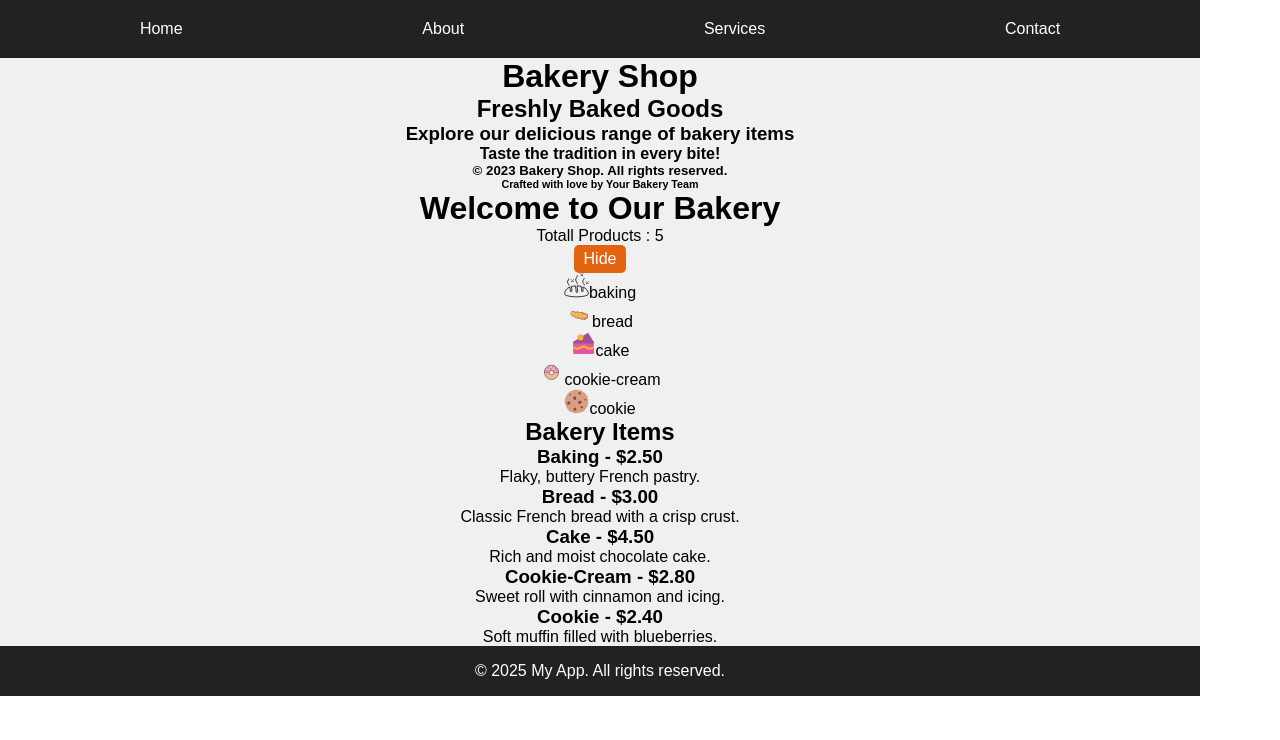
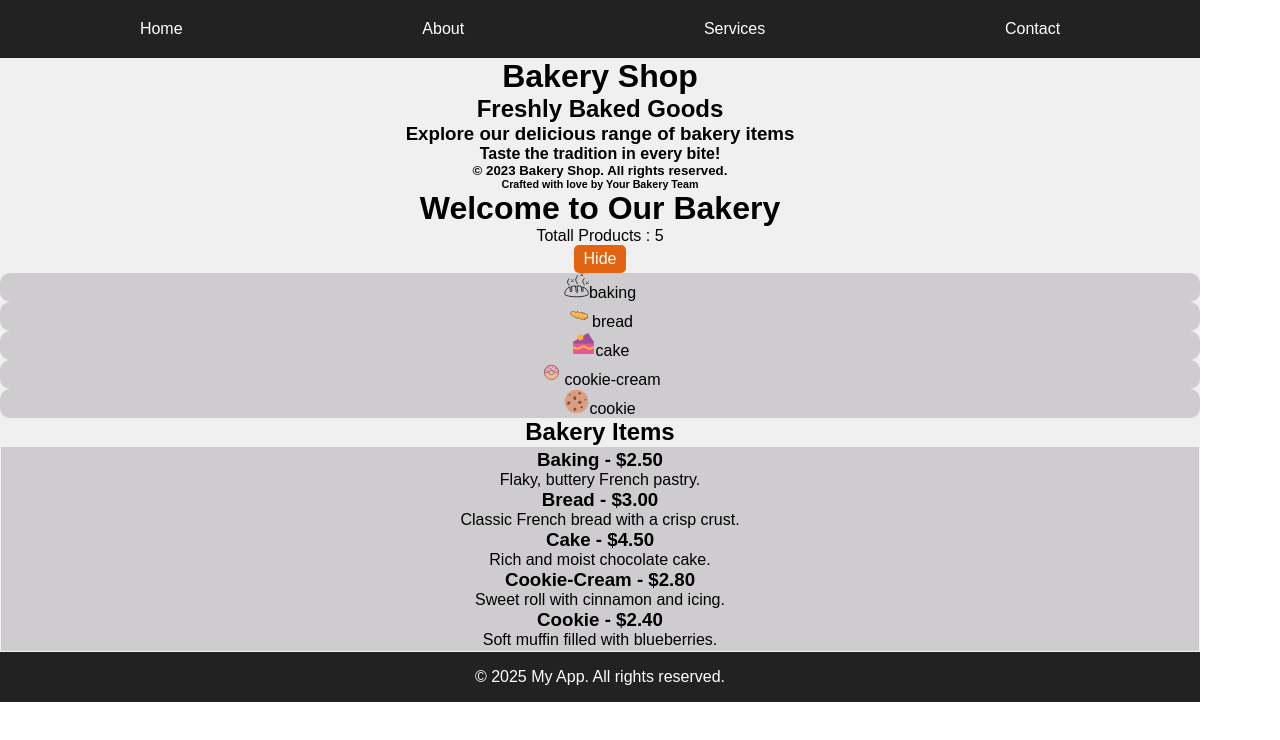
Before and after one commit to Irham-AbuHamid/React-Test, a React (Vite) app in the folder my-app/: page / in a window 1280 px wide. Shown: the top 740 px of the page. Built offline with nearby package versions, Linux system fonts and the light colour scheme.

Commit message:
Add Components.css for styling and update component imports; enhance ProductLists and Products display structure

```diff
--- a/my-app/src/components/Header.css
+++ b/my-app/src/components/Components.css
@@ -10,3 +10,14 @@ a {
   color: #ffffff;
   text-decoration: none;
 }
+.lists {
+  background-color: #cecccf;
+  border-radius: 10px;
+  border: #222222;
+}
+
+.items {
+  margin: 1px;
+  padding: 2px;
+  background-color: rgb(206, 204, 207);
+}
--- a/my-app/src/components/Footer.jsx
+++ b/my-app/src/components/Footer.jsx
@@ -1,3 +1,5 @@
+import "./Components.css";
+
 const Footer = () => {
   return (
     <footer
--- a/my-app/src/components/Header.jsx
+++ b/my-app/src/components/Header.jsx
@@ -1,4 +1,5 @@
-import "./Header.css"; // Importing CSS for styling
+import "./Components.css";
+
 function Header() {
   return (
     <header>
--- a/my-app/src/components/ProductLists.jsx
+++ b/my-app/src/components/ProductLists.jsx
@@ -5,6 +5,7 @@ import cookieCream from "../assets/cookie-cream.svg";
 import cookie from "../assets/cookie.svg";
 
 import { useState } from "react";
+import "./Components.css";
 
 function ProductLists() {
   const [data, setData] = useState([
@@ -22,12 +23,14 @@ function ProductLists() {
       <ol>
         {show &&
           data.map((Product) => (
-            <li>
-              {Product.image && (
-                <img src={Product.image} alt={Product.name} width="25" />
-              )}
-              {Product.name}
-            </li>
+            <section>
+              <li className="lists">
+                {Product.image && (
+                  <img src={Product.image} alt={Product.name} width="25" />
+                )}
+                {Product.name}
+              </li>
+            </section>
           ))}
       </ol>
     </div>
--- a/my-app/src/components/Products.jsx
+++ b/my-app/src/components/Products.jsx
@@ -1,3 +1,5 @@
+import "./Components.css";
+
 const bakeryItems = [
   {
     id: 1,
@@ -34,6 +36,7 @@ const bakeryItems = [
 const Products = () => (
   <div>
     <h2>Bakery Items</h2>
+    <section className="items">
       <ul>
         {bakeryItems.map((item) => (
           <li>
@@ -44,6 +47,7 @@ const Products = () => (
           </li>
         ))}
       </ul>
+    </section>
   </div>
 );
 
```
Lines whose indentation alone changed are shown as unchanged.
